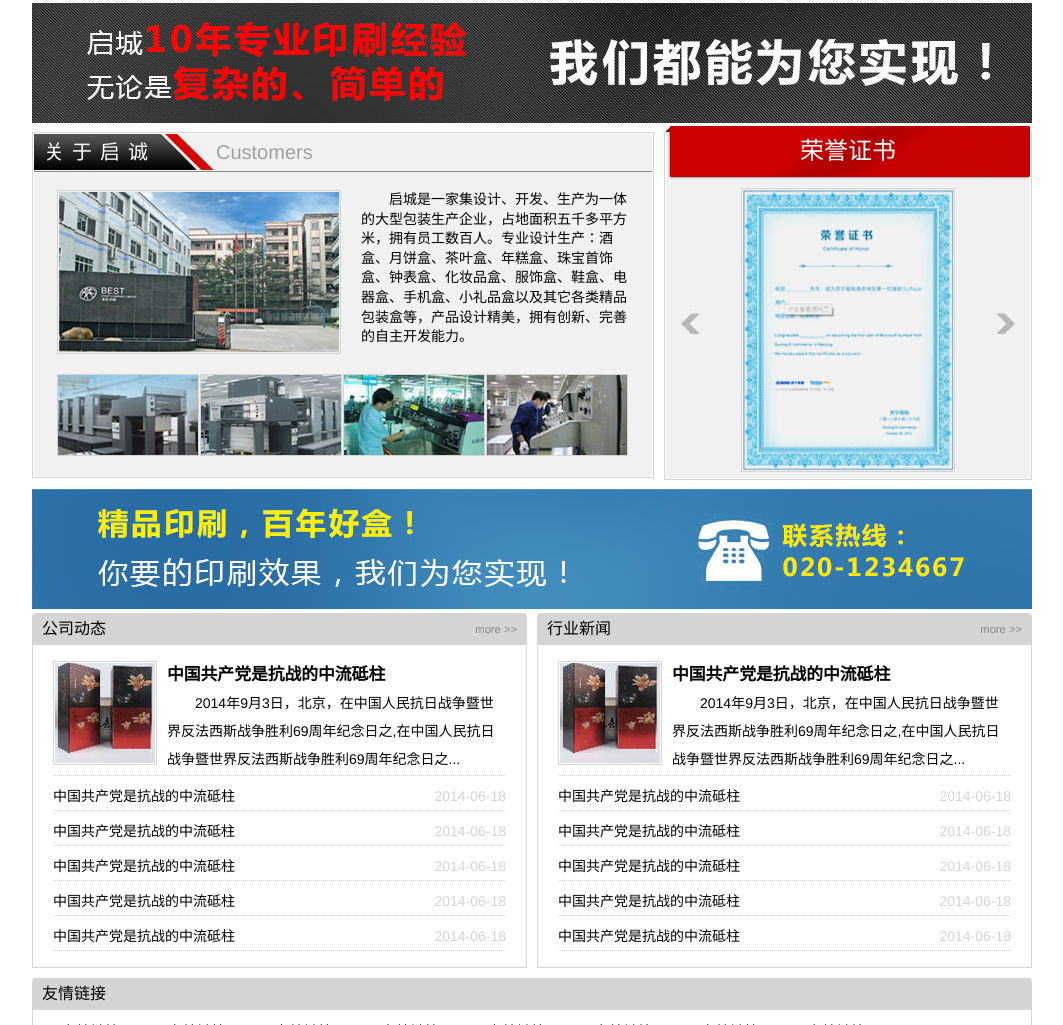
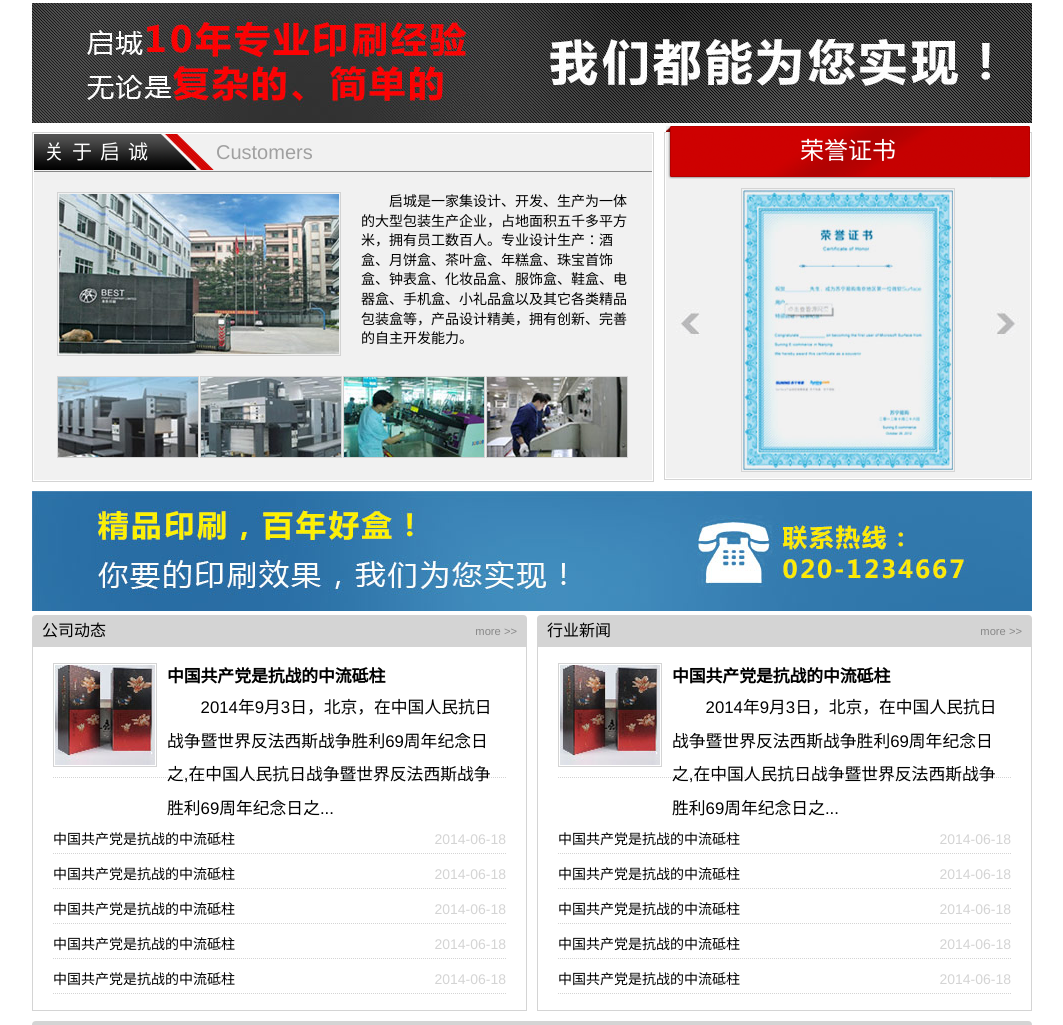
Before and after one commit to LeiHen/QiCheng, a plain HTML site: page index.html in a window 1280 px wide. Shown: the part 3588-4613 px from the top of the page, without its empty margins (108-1171 px from the left). Drawn offline with Linux system fonts and the light colour scheme.

Commit message:
修复bug

```diff
--- a/css/page.css
+++ b/css/page.css
@@ -395,7 +395,8 @@
 	width: 618px;
 }
 .about .content{
-	padding: 18px 23px;
+	/*padding: 18px 23px;*/
+	padding: 20px 23px;
 	background:#f1f1f1;
 	/*overflow: hidden;*/
 }
@@ -627,6 +628,8 @@
 .news .info .first .first_img{
 	border:1px solid #d4d4d4;
 	padding: 1px;
+	width: 100px;
+	height: 100px;
 	float: left;
 	overflow: hidden;
 }
@@ -642,6 +645,7 @@
 .news .info .first .first_txt{
 	line-height: 2em;
 	text-indent: 2em;
+	font-size: 1.2em;
 }
 
 .news .info li:hover .first_img{
```
